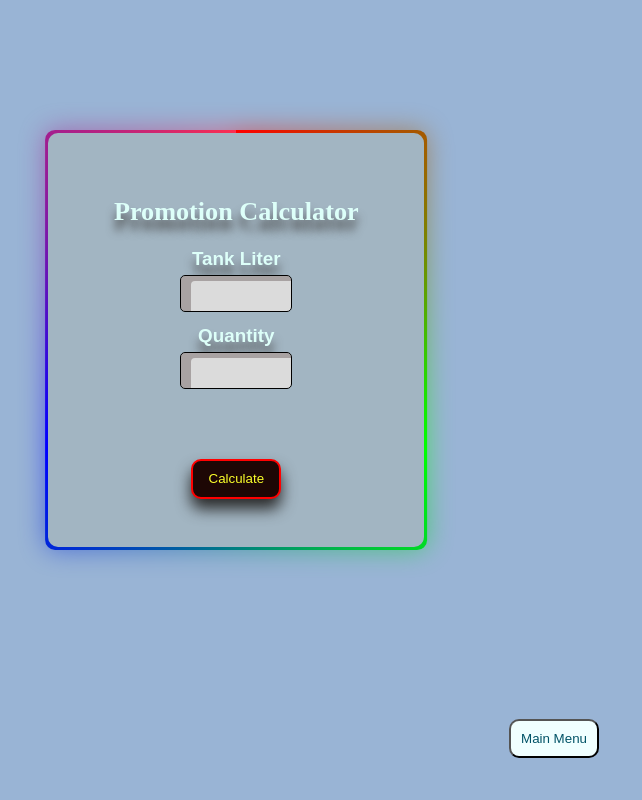
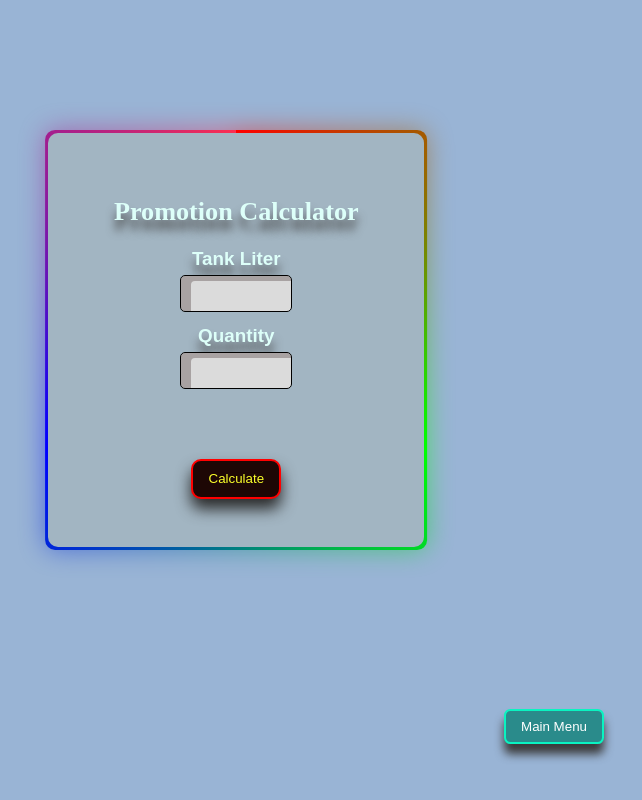
Before and after one commit to Boobear99/thitsar_price, a plain HTML site: page tri.html in a window 1280 px wide. Shown: the part 1443-2243 px from the top of the page, without its empty margins (86-728 px from the left). Before the commit the page ends 2219 px from the top, so only its background shows below. Drawn offline with Linux system fonts and the light colour scheme.

Commit message:
Add files via upload

```diff
--- a/tri.css
+++ b/tri.css
@@ -41,19 +41,28 @@ img{
 
 
 
-button{
-    background-color: azure;
-    color: rgb(0, 82, 102);
-    padding: 10px;
-    border-radius: 10px;
+.btnmain{
+    width: 100px;
+    max-width: auto;
+    border: solid 0.15rem rgb(10, 243, 193);
+    border-radius: 0.4rem;
+    padding: 0.5rem;
+    color: rgb(255, 255, 255);
+    background-color: rgb(42, 139, 139);
+    box-shadow: 0px 10px 10px rgb(59, 59, 59);
     cursor: pointer;
-    margin: 10px 0 10px 0;
+    margin-bottom: 50px;
+
 }
 
-button:hover{
-    background-color:rgb(0, 39, 18);
-    color: rgb(159, 252, 255);
+.btnmain:hover{
+    box-shadow: 0px 8px 8px rgb(46, 46, 46);
+    scale: 0.95;
+    color: rgb(255, 251, 18);
+    background-color: rgb(32, 172, 172);
+
 }
+
 
 #error{
     margin: 10px;
@@ -129,7 +138,9 @@ h3{
     font-family: Arial, Helvetica, sans-serif;
     box-shadow: 0px 10px 15px rgb(43, 43, 43);
     position: relative;
-
+    border-radius: 10px;
+    cursor: pointer;
+    margin: 10px 0 10px 0;
 
 }
 
```
Also changed, not shown: home.css (+11 -0 lines), tri.html (+1 -1 lines).
